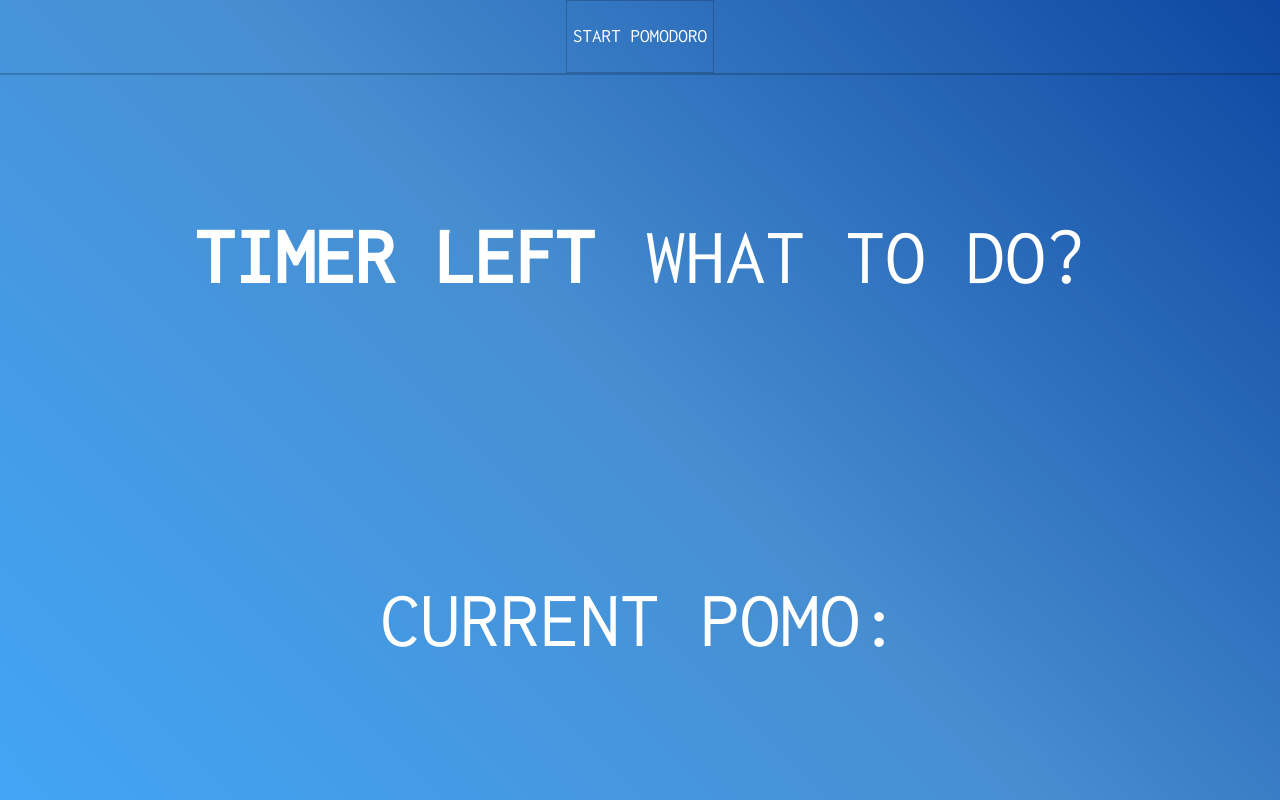
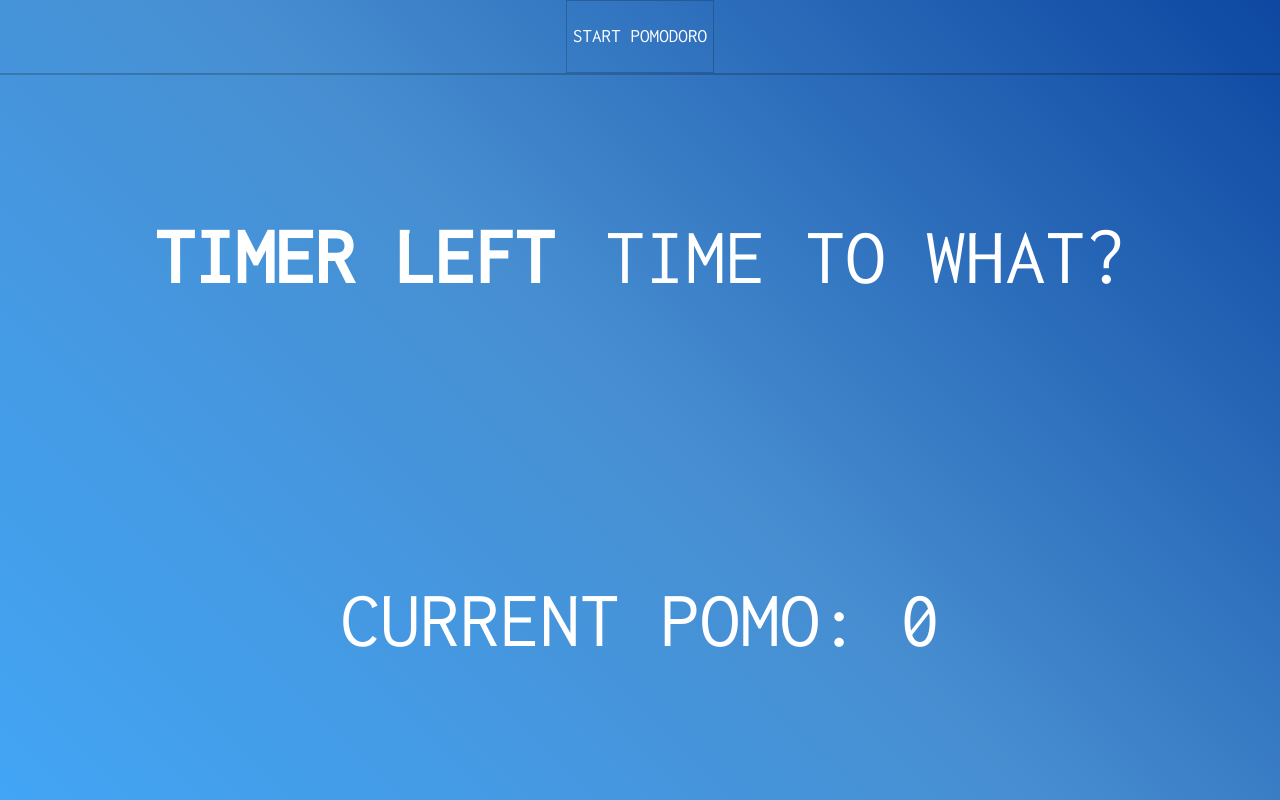
Before and after one commit to rbastiansch/pomodoro-timer, a plain HTML site: page index.html in a window 1280 px wide. Drawn offline with Linux system fonts and the light colour scheme.

Commit message:
simple adjust

```diff
--- a/index.html
+++ b/index.html
@@ -9,12 +9,12 @@
 <body>
 	<div class="timer">
 		<div class="timer-controls">
-			<button data-time="1500" class="timer-button">Start pomodoro</button>
+			<button data-time="5" class="timer-button">Start pomodoro</button>
 		</div>
 		<div class="display">
 			<h2 class="display-time-left">Timer left</h2>
-			<p class="display-instruction">What to do?</p>
-			<p class="display-current-task">Current Pomo: </p>
+			<p class="display-instruction">Time to what?</p>
+			<p class="display-current-task">Current Pomo: 0</p>
 		</div>
 	</div>
 	<audio src="sounds/openhat.wav"></audio>
```
